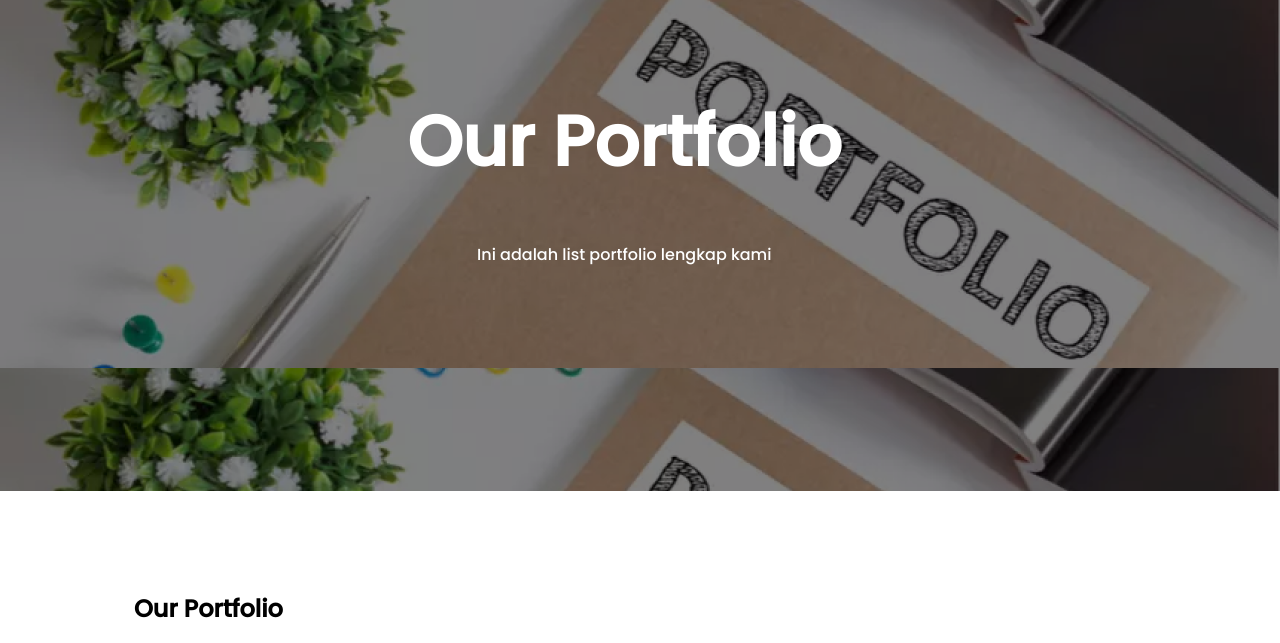
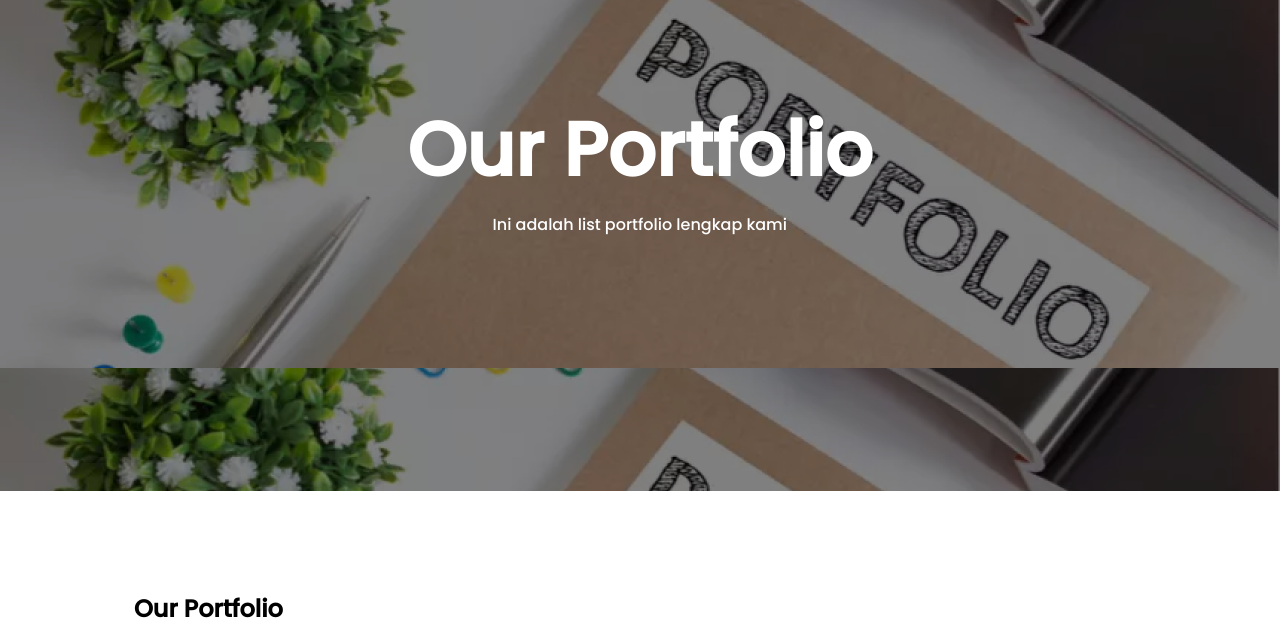
Before and after one commit to chrisshuo123/aidiacreative, a plain HTML site: page our-work/our-portfolio/our-portfolio.html in a window 1280 px wide. Shown: the part 69-712 px from the top of the page. Drawn offline with Linux system fonts and the light colour scheme; files whose address does not match are found by name.

Commit message:
made some changes to our-portfolio.html adjusting its header title font size and margin bottom with the <p> sub-title

```diff
--- a/our-work/our-portfolio/our-portfolio.html
+++ b/our-work/our-portfolio/our-portfolio.html
@@ -29,7 +29,7 @@
                 <!--<img src="aidia-png-svg\5 - Our Work (Portfolio, Service)\5.1 - Our Portfolio\ourPortfolio-header-BG.PNG">-->
                 <div class="hero-section-portfolio" style="margin-left:7%;">
                     <div class="hero-subsection-portfolio">
-                        <h1 style="font-size:70px;">Our Portfolio</h1>
+                        <h1 style="font-size:75px; margin-bottom: -2%;">Our Portfolio</h1>
                         <p>Ini adalah list portfolio lengkap kami</p>
                     </div>
                 </div>
```
